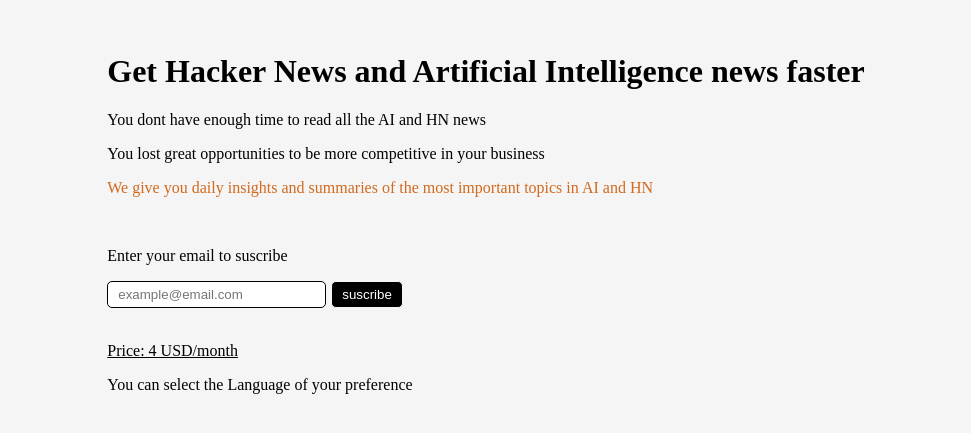
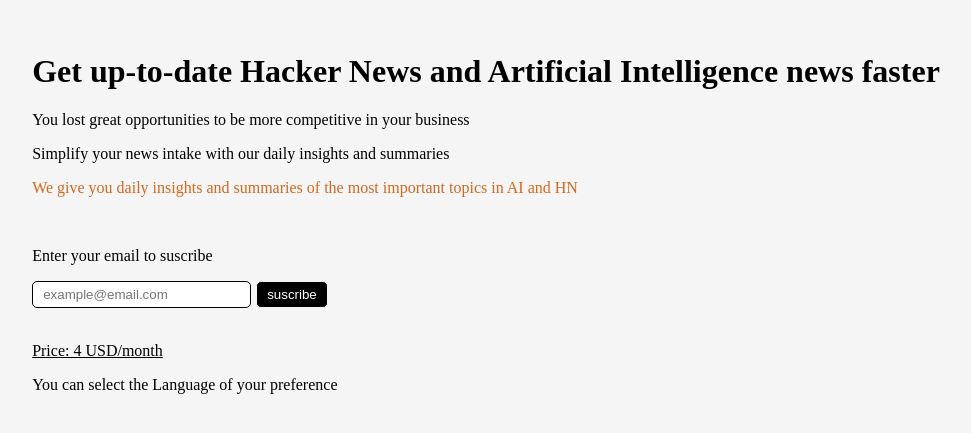
Before and after one commit to juandavidGF/ideas, a Next.js app: page / in a window 1280 px wide. Shown: the part 187-620 px from the top of the page, without its empty margins (162-1133 px from the left). Built offline with nearby package versions, Linux system fonts and the light colour scheme.

Commit message:
typo ...

```diff
--- a/src/pages/index.jsx
+++ b/src/pages/index.jsx
@@ -35,9 +35,9 @@
       </Head>
       <main className={styles.main}>
 				<div className='content'>
-					<h1>Get Hacker News and Artificial Intelligence news faster</h1>
-					<p>You dont have enough time to read all the AI and HN news</p>
+					<h1>Get up-to-date Hacker News and Artificial Intelligence news faster</h1>
 					<p>You lost great opportunities to be more competitive in your business</p>
+					<p>Simplify your news intake with our daily insights and summaries</p>
 					<p style={{color: "#D2691E"}}>We give you daily insights and summaries of the most important topics in AI and HN</p>
 					<br/><form onSubmit={handleSubmit} class="suscription">
 						<p>Enter your email to suscribe</p>
```
